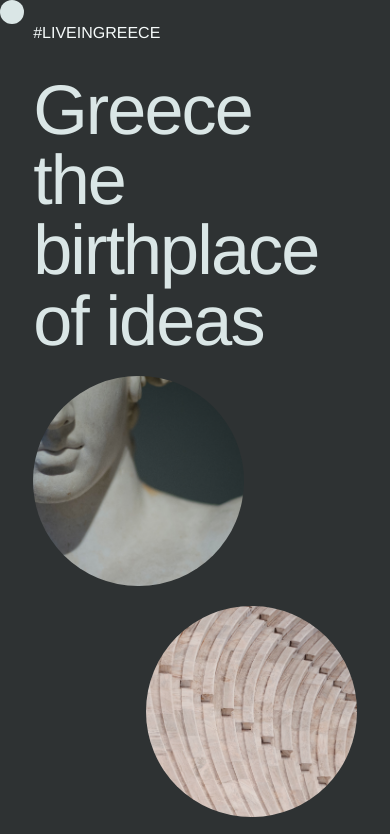
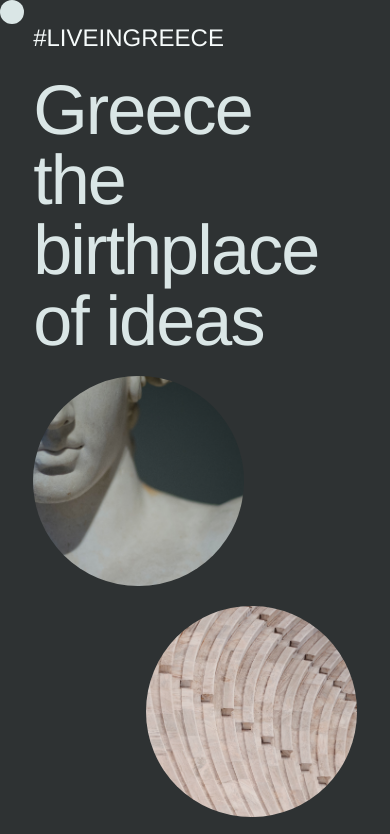
Before and after one commit to ShibutElizabeth/LiveInGreece-Holy, a website built with Parcel: page src/index.html in a window 390 px wide. Shown: the top 834 px of the page. Built offline with nearby package versions, Linux system fonts and the light colour scheme.

Commit message:
style: phone & tablet

```diff
--- a/src/style/main.scss
+++ b/src/style/main.scss
@@ -66,6 +66,11 @@ section {
     display: flex;
     justify-content: center;
     align-items: center;
+    font-size: 1rem;
+
+    @include phone{
+        font-size: 1.5rem;
+    }
 
     .navbar{
         width: 95.56vw;
```
